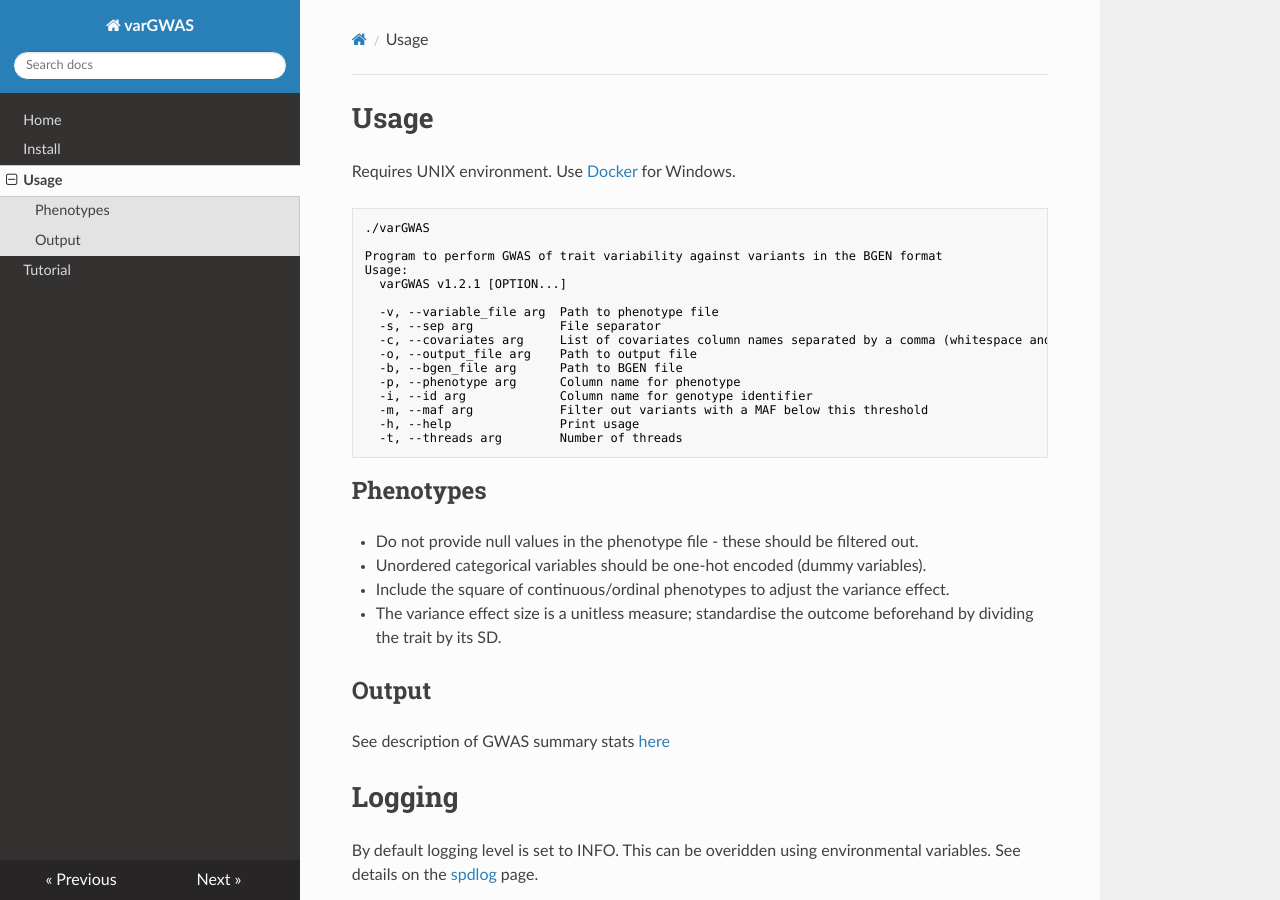
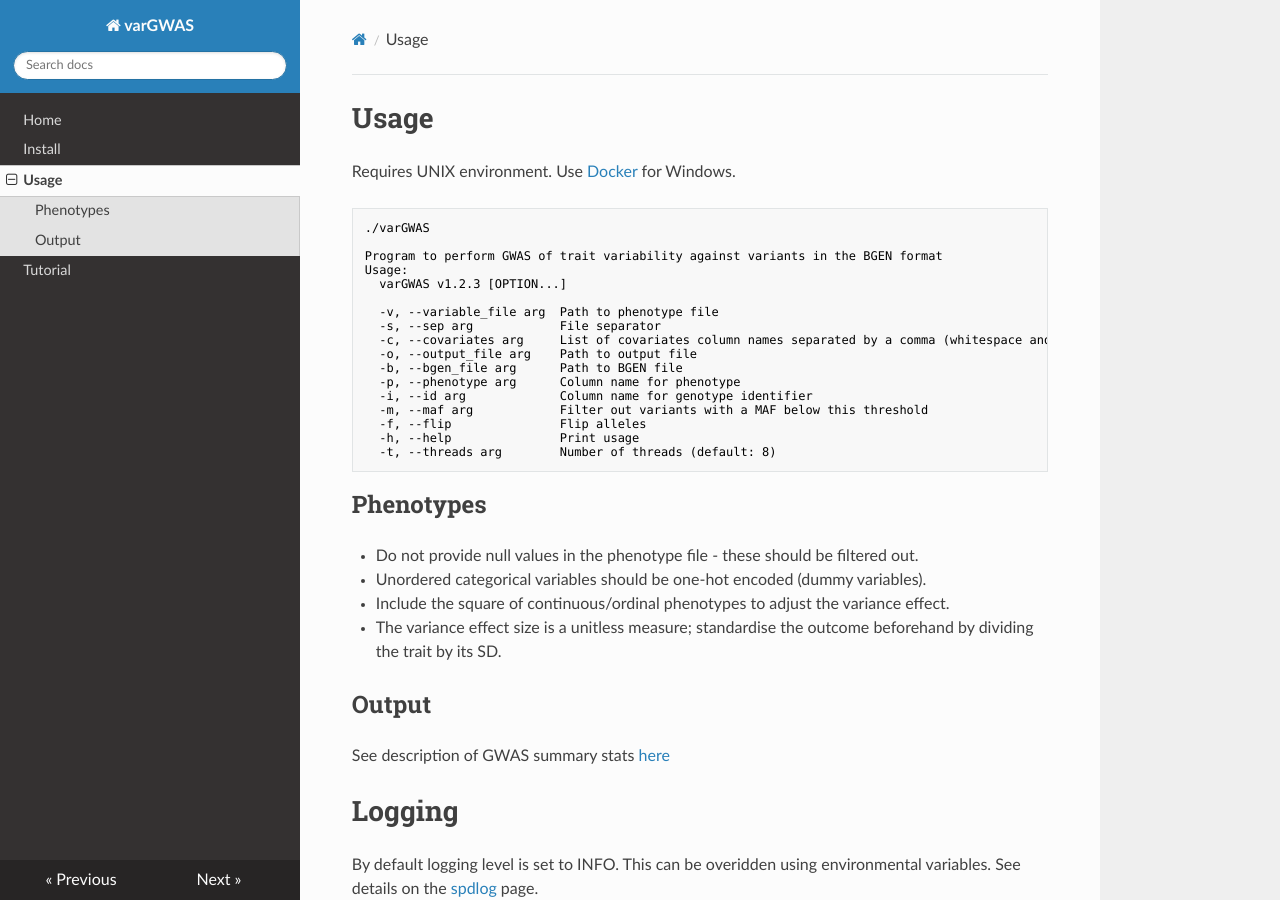
Before and after one commit to MRCIEU/varGWAS, an MkDocs documentation site: the page built from mkdocs/usage.md, in a window 1280 px wide and 900 px high. Built offline with MkDocs 1.6.1, drawn with Linux system fonts in a browser that asks for light colours; nearby versions of some CDN libraries.

Commit message:
updated docs

````diff
--- a/mkdocs/usage.md
+++ b/mkdocs/usage.md
@@ -7,7 +7,7 @@
 
 Program to perform GWAS of trait variability against variants in the BGEN format
 Usage:
-  varGWAS v1.2.1 [OPTION...]
+  varGWAS v1.2.3 [OPTION...]
 
   -v, --variable_file arg  Path to phenotype file
   -s, --sep arg            File separator
@@ -17,8 +17,9 @@
   -p, --phenotype arg      Column name for phenotype
   -i, --id arg             Column name for genotype identifier
   -m, --maf arg            Filter out variants with a MAF below this threshold
+  -f, --flip               Flip alleles
   -h, --help               Print usage
-  -t, --threads arg        Number of threads
+  -t, --threads arg        Number of threads (default: 8)
 ```
 
 ## Phenotypes
````
Also changed, not shown: mkdocs/index.md (+4 -0 lines).
